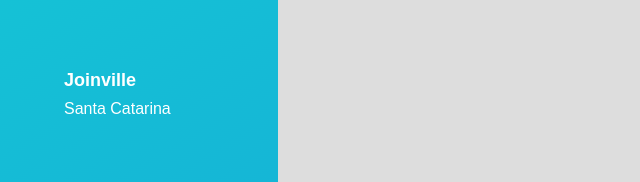
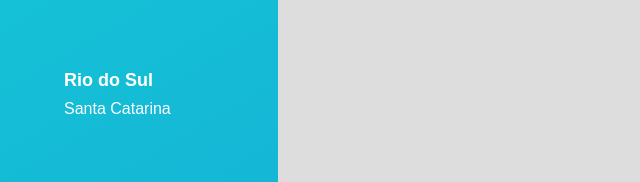
Before and after one commit to AleqHoffmann/Happy-Web, a plain HTML site: page orphanages.html in a window 1280 px wide. Shown: the part 615-797 px from the top of the page, 0-640 px from the left. Drawn offline with nearby package versions, Linux system fonts and the light colour scheme; files that its build step writes are made by us from their sources; files whose address does not match are found by name.

Commit message:
Update orphanages.html

```diff
--- a/orphanages.html
+++ b/orphanages.html
@@ -39,7 +39,7 @@
         </header>
 
         <footer>
-          <strong>Joinville</strong>
+          <strong>Rio do Sul</strong>
           <p>Santa Catarina</p>
         </footer>
       </aside>
```
